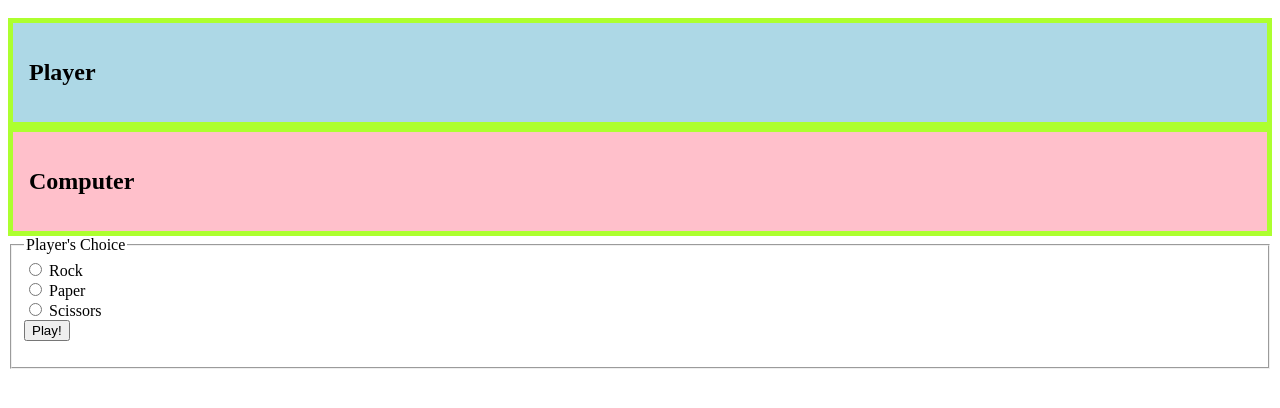
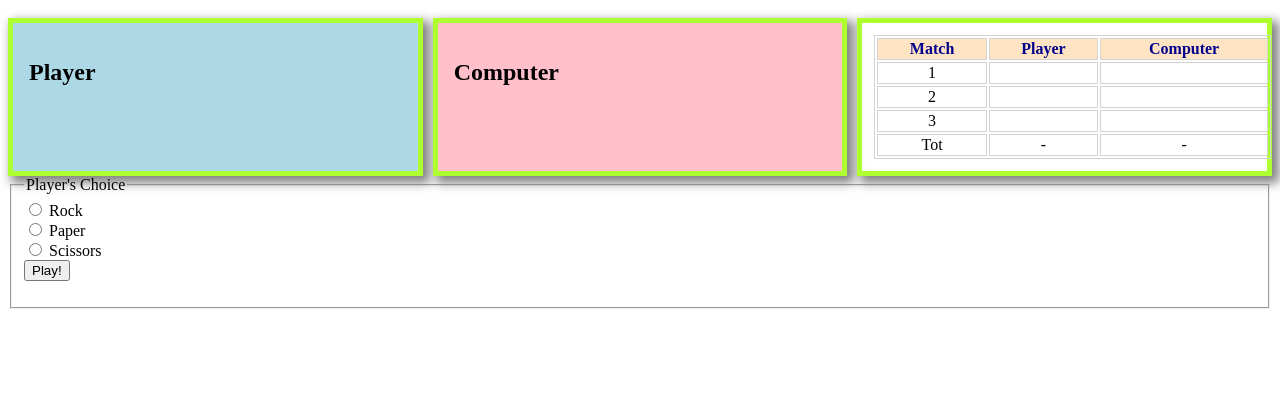
Before and after one commit to rietta/rock-paper-scissors-tournament, a plain HTML site: page game.html in a window 1280 px wide. Shown: the part 48-456 px from the top of the page. Drawn offline with Linux system fonts and the light colour scheme.

Commit message:
Adding more game board components and styling

```diff
--- a/board.css
+++ b/board.css
@@ -1,6 +1,12 @@
+.game_stats_area {
+  display: grid;
+  grid-gap: 10px;
+  grid-template-columns: repeat(auto-fit, minmax(225px, 1fr));
+}
+
 .display {
   border: thick solid greenyellow;
-
+  box-shadow: 5px 5px 10px 2px gray;
   padding: 1em;
 }
 
@@ -11,3 +17,27 @@
 .computer {
   background-color: pink;
 }
+
+.leaderboard {
+  font-size: 0.25em;
+  table {
+    margin: 0.5em;
+    border: thin solid lightgray;
+    border-style: collapse;
+    width: 100%;
+  }
+
+  th, td {
+    border: thin solid lightgray;
+    border-style: collapse;
+  }
+
+  th {
+    color: darkblue;
+    background-color: bisque;
+  }
+
+  td {
+    text-align: center;
+  }
+}
--- a/game.html
+++ b/game.html
@@ -6,6 +6,8 @@
   <body>
 
     <h1>Let's Play a Game of Rock, Paper, Scissors!</h1>
+
+    <div class="game_stats_area">
 
       <div class="display player" id="player_box">
         <h2>Player</h2>
@@ -17,6 +19,45 @@
         <h2>Computer</h2>
 
         <span id="computer_choice"></span>
+      </div>
+
+      <div class="display leaderboard">
+        <table id="leaderboard-table">
+          <thead>
+            <tr>
+              <th>Match</th>
+              <th>Player</th>
+              <th>Computer</th>
+            </tr>
+          </thead>
+          <tbody>
+            <tr id="m1row">
+              <td>1</td>
+              <td id="m1player"></td>
+              <td id="m1computer"></td>
+            </tr>
+
+            <tr id="m2row">
+              <td>2</td>
+              <td id="m2player"></td>
+              <td id="m2computer"></td>
+            </tr>
+
+            <tr id="m3row">
+              <td>3</td>
+              <td id="m3player"></td>
+              <td id="m3computer"></td>
+            </tr>
+          </tbody>
+          <tfoot>
+            <tr id="totals">
+              <td>Tot</td>
+              <td id="total_player">-</td>
+              <td id="total_computer">-</td>
+            </tr>
+          </tfoot>
+        </table>
+      </div>
     </div>
 
     <fieldset id="game-selection">
--- a/rockpaperscissors.js
+++ b/rockpaperscissors.js
@@ -37,6 +37,19 @@ function winner(p1_choice, p2_choice) {
     return tie;
   }
 }
+
+function show_player_one_winner() {
+
+}
+
+function show_computer_winner() {
+
+}
+
+function show_tie() {
+
+}
+
 function play() {
   // For perceived fairness, always pick the computer answer before reading
   // the user's choice
@@ -48,4 +61,13 @@ function play() {
 
   player_choice = document.getElementById('player_choice');
   player_choice.textContent = player_choice_val;
+
+  result = winner(player_choice_val, computer_choice_val);
+  if (result === p1) {
+    show_player_one_winner();
+  } else if (result === p2) {
+    show_computer_winner();
+  } else {
+    show_tie();
+  }
 }
```
Lines whose indentation alone changed are shown as unchanged.
